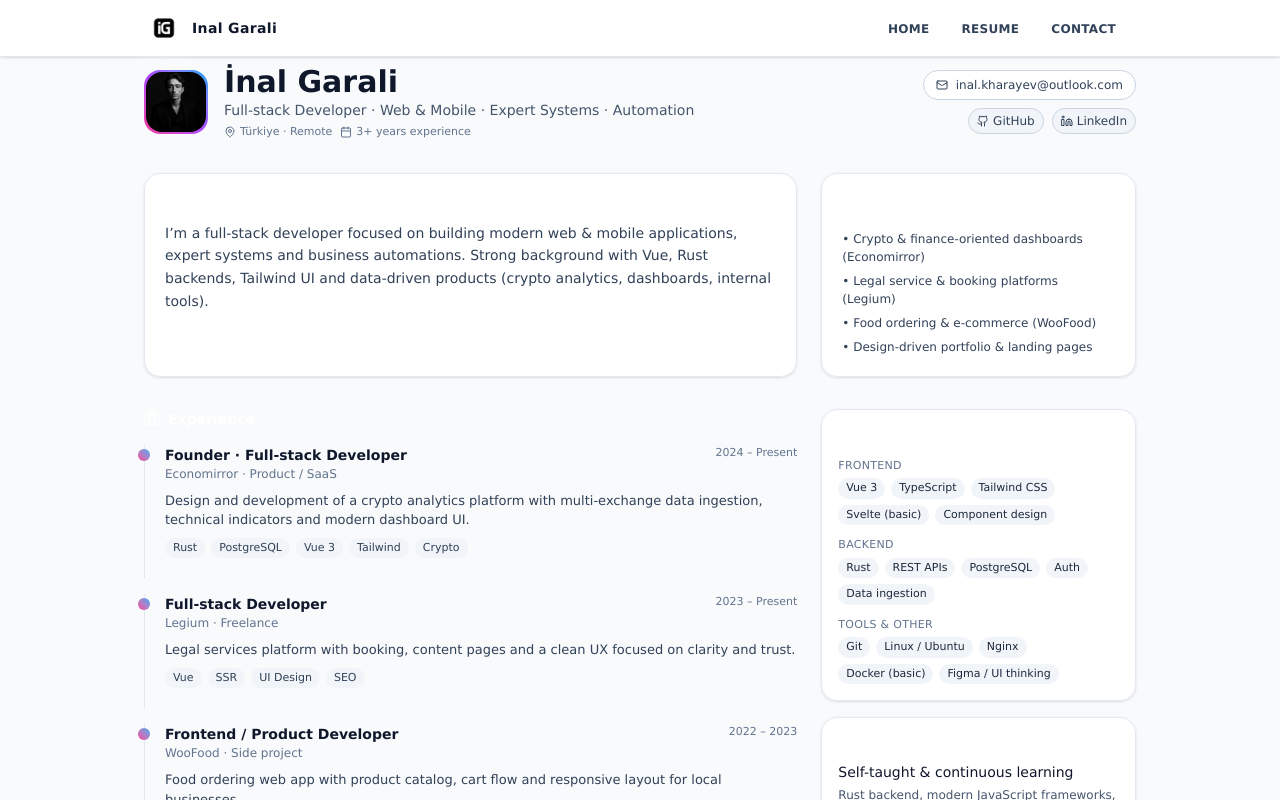
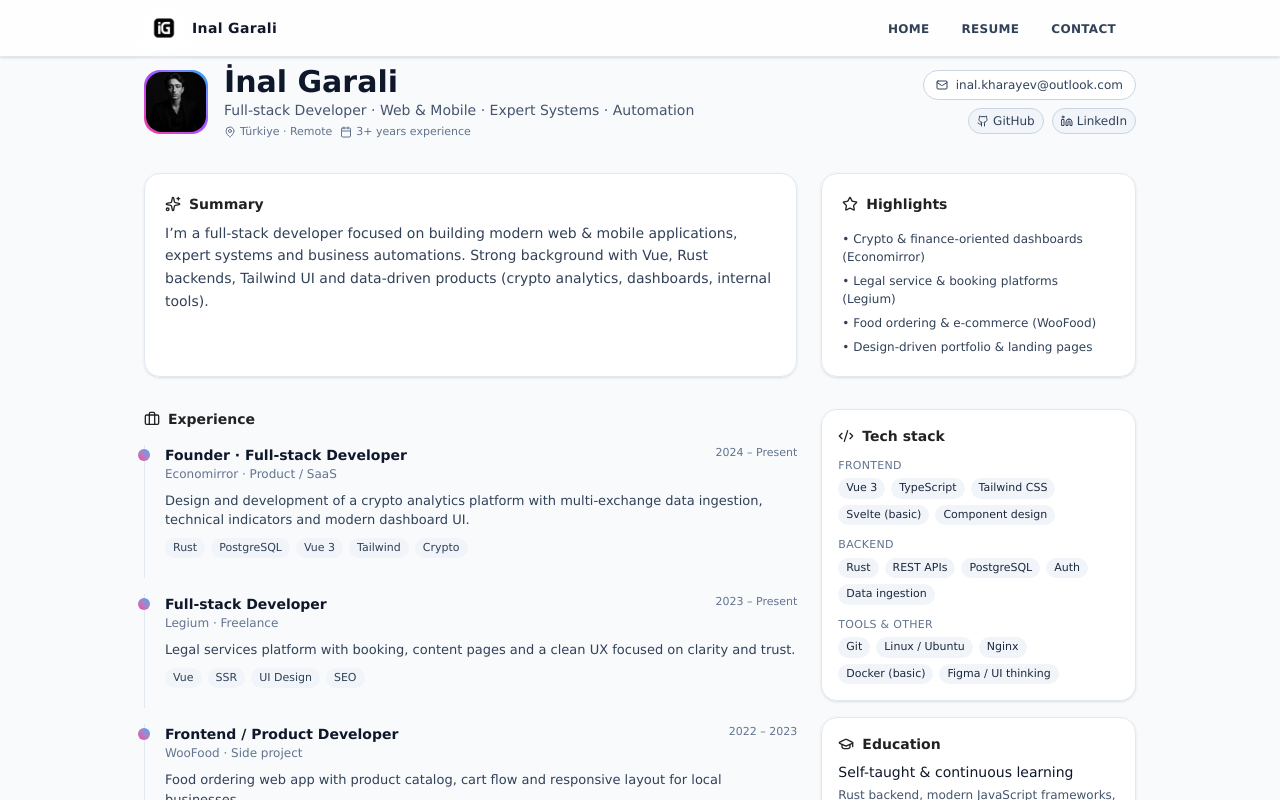
Before and after one commit to nickforhuman/inalkara, a Vue app: page /resume in a window 1280 px wide. Shown: the top 800 px of the page. Built offline with nearby package versions, Linux system fonts and the light colour scheme.

Commit message:
text color

```diff
--- a/src/views/ResumeView.vue
+++ b/src/views/ResumeView.vue
@@ -69,7 +69,7 @@
         <div
           class="md:col-span-2 rounded-2xl border border-slate-200 bg-white/90 backdrop-blur-lg p-5 shadow-sm"
         >
-          <h2 class="text-sm font-semibold text-secondary mb-2 flex items-center gap-2">
+          <h2 class="text-sm font-semibold text-primary mb-2 flex items-center gap-2">
             <Sparkles class="w-4 h-4" />
             Summary
           </h2>
@@ -84,7 +84,7 @@
           data-resume
           class="rounded-2xl border border-slate-200 bg-white/90 backdrop-blur-lg p-5 flex flex-col gap-3 shadow-sm"
         >
-          <h2 class="text-sm font-semibold text-secondary mb-1 flex items-center gap-2">
+          <h2 class="text-sm font-semibold text-primary mb-1 flex items-center gap-2">
             <Star class="w-4 h-4" />
             Highlights
           </h2>
@@ -99,7 +99,7 @@
 
       <div data-resume class="grid md:grid-cols-3 gap-6">
         <div class="md:col-span-2 space-y-4">
-          <h2 class="text-sm font-semibold text-secondary flex items-center gap-2">
+          <h2 class="text-sm font-semibold text-primary flex items-center gap-2">
             <Briefcase class="w-4 h-4" />
             Experience
           </h2>
@@ -146,7 +146,7 @@
           <div
             class="rounded-2xl border border-slate-200 bg-white/90 backdrop-blur-lg p-4 space-y-3 shadow-sm"
           >
-            <h2 class="text-sm font-semibold text-secondary flex items-center gap-2">
+            <h2 class="text-sm font-semibold text-primary flex items-center gap-2">
               <Code2 class="w-4 h-4" />
               Tech stack
             </h2>
@@ -169,7 +169,7 @@
           <div
             class="rounded-2xl border border-slate-200 bg-white/90 backdrop-blur-lg p-4 space-y-2 shadow-sm"
           >
-            <h2 class="text-sm font-semibold text-secondary flex items-center gap-2">
+            <h2 class="text-sm font-semibold text-primary flex items-center gap-2">
               <GraduationCap class="w-4 h-4" />
               Education
             </h2>
```
